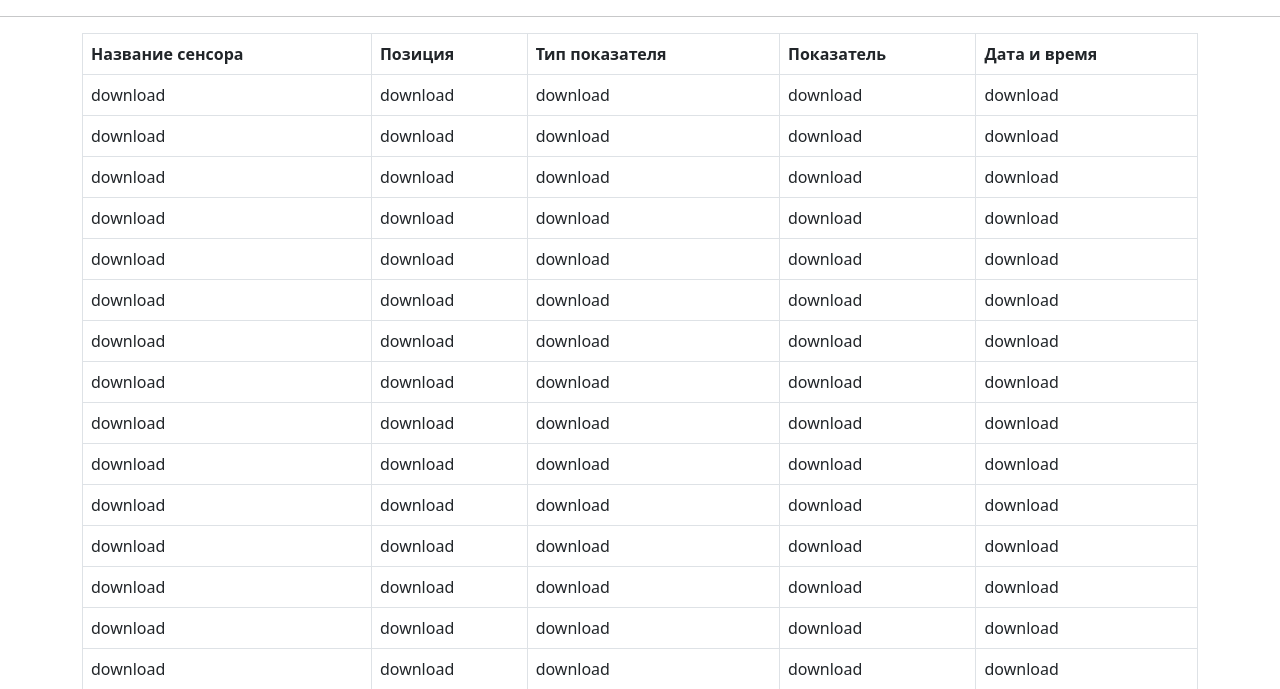
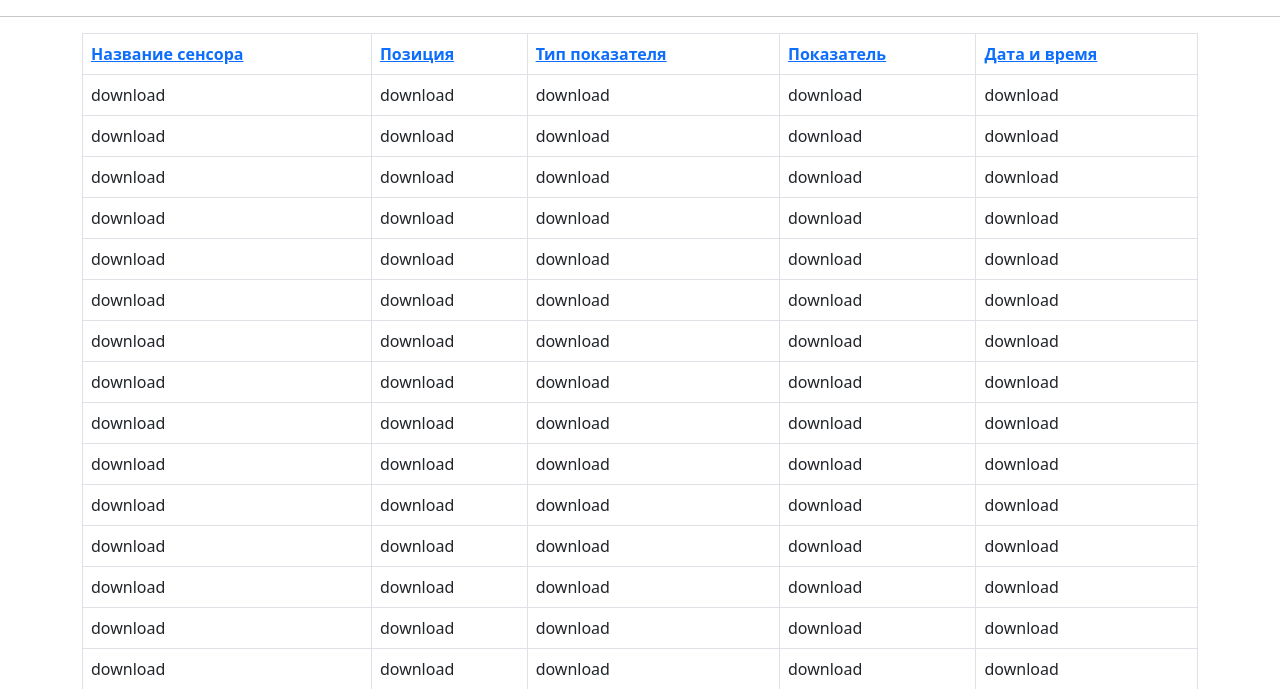
Before and after one commit to Sh1Fu/OPD-Web, a Django app: template Sensors/templates/Sensors/index.html in a window 1280 px wide. Shown: the part 74-763 px from the top of the page. Run offline with Django 4.2, Linux system fonts and the light colour scheme; the template is opened without the code that fills it, so the values that code supplies are empty; some libraries are stand-ins or nearby versions.

Commit message:
Update index.html

```diff
--- a/Sensors/templates/Sensors/index.html
+++ b/Sensors/templates/Sensors/index.html
@@ -34,11 +34,11 @@
                 <table class="table table-bordered">
                     <thead>
                         <tr>
-                            <th>Название сенсора</th>
-                            <th>Позиция</th>
-                            <th>Тип показателя</th>
-                            <th>Показатель</th>
-                            <th>Дата и время</th>
+                            <th scope="col"><a href="#" class="sort-by">Название сенсора</a></th>
+                            <th scope="col"><a href="#" class="sort-by">Позиция</a></th>
+                            <th scope="col"><a href="#" class="sort-by">Тип показателя</a></th>
+                            <th scope="col"><a href="#" class="sort-by">Показатель</a></th>
+                            <th scope="col"><a href="#" class="sort-by">Дата и время</a></th>
                         </tr>
                     </thead>
                     <tbody>
```
